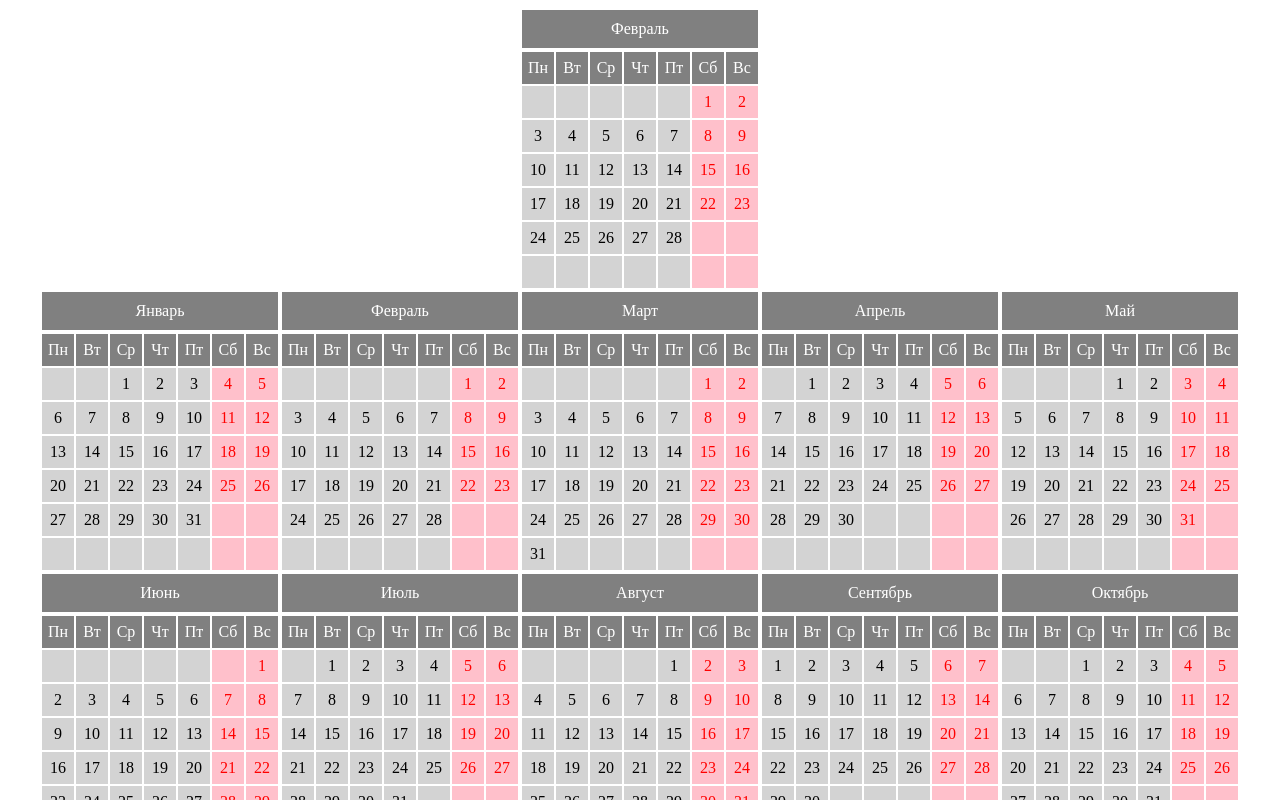
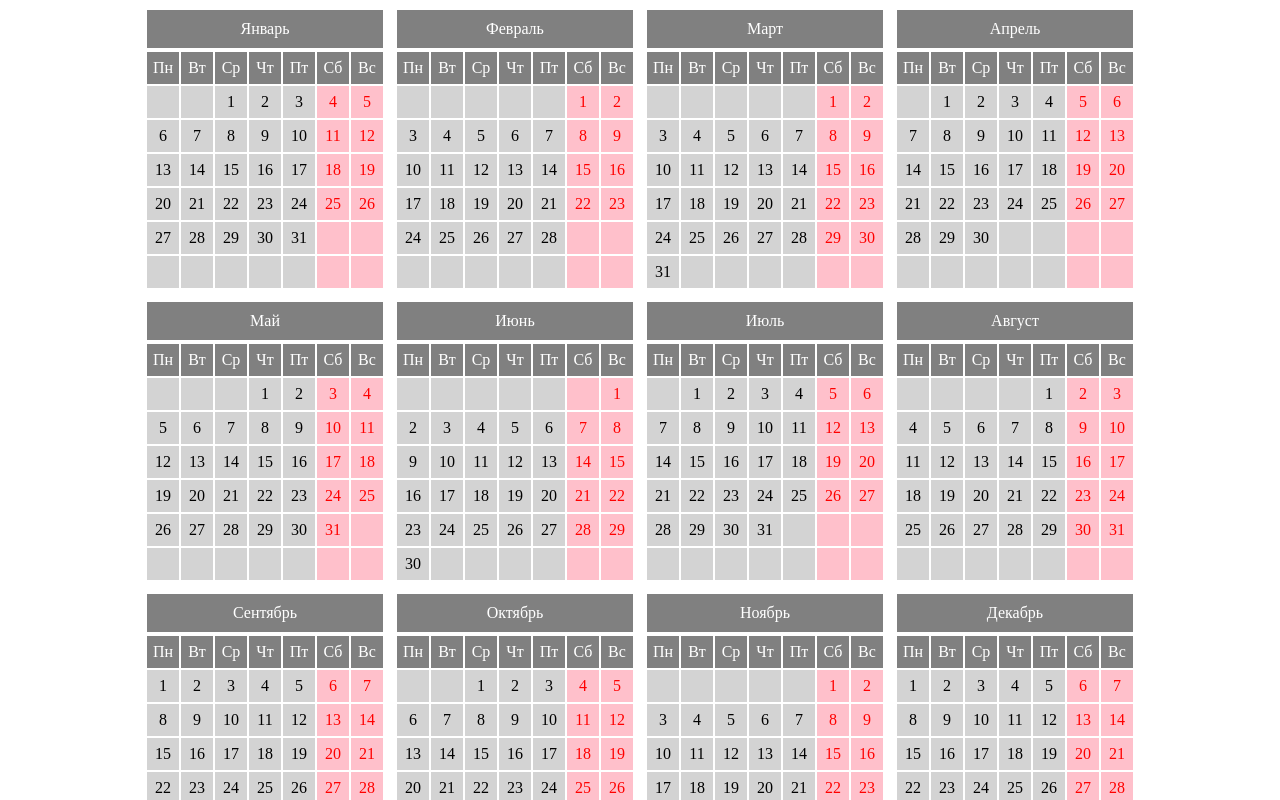
Before and after one commit to rtgreen86/pocket-web-calendar, a React app: page / in a window 1280 px wide. Shown: the top 800 px of the page. Built offline with nearby package versions, Linux system fonts and the light colour scheme.

Commit message:
refactor: use CSS grid for Year Calendar

```diff
--- a/src/components/App.js
+++ b/src/components/App.js
@@ -3,7 +3,7 @@ import Calendar from './Calendar';
 
 export default function App() {
   return (<>
+    <Calendar year={1986}></Calendar>
     <Calendar type="month" year={1986} month="Февраль"></Calendar>
-    <Calendar year={1986}></Calendar>
   </>);
 }
--- a/src/components/Calendar/Calendar.js
+++ b/src/components/Calendar/Calendar.js
@@ -5,9 +5,9 @@ import YearCalendar from './YearCalendar';
 
 export default function Calendar({type, year, month}) {
   if (type !== 'month') {
-    return (<div className="container calendar">
+    return (<div className="container calendar"><div className="year">
       <YearCalendar year={year} />
-    </div>);
+    </div></div>);
   }
   return (<div className="container calendar">
     <MonthCalendar year={year} month={month} />
--- a/src/components/Calendar/styles.css
+++ b/src/components/Calendar/styles.css
@@ -30,6 +30,13 @@
   justify-content: center;
 }
 
+.calendar.container .year {
+  display: grid;
+  grid-template: auto auto auto / auto auto auto auto;
+  gap: 10px;
+  cursor: default;
+}
+
 .calendar .month {
   min-width: 224px;
 }
```
Lines whose indentation alone changed are shown as unchanged.
